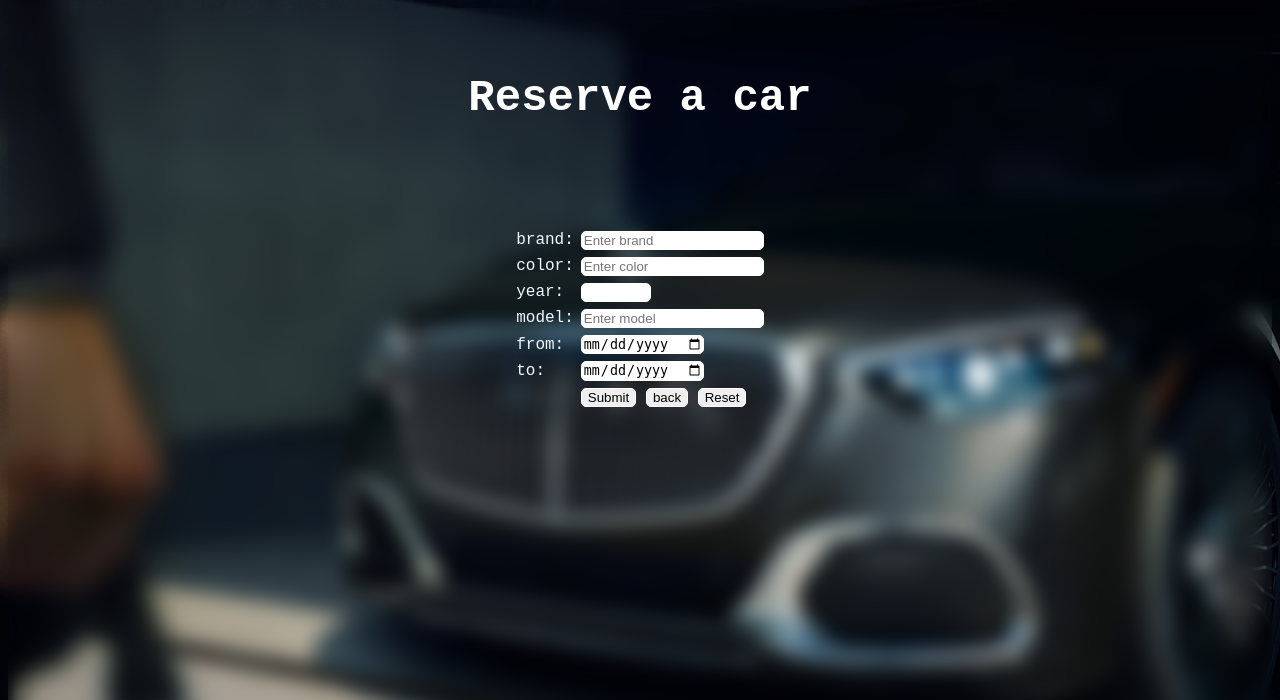
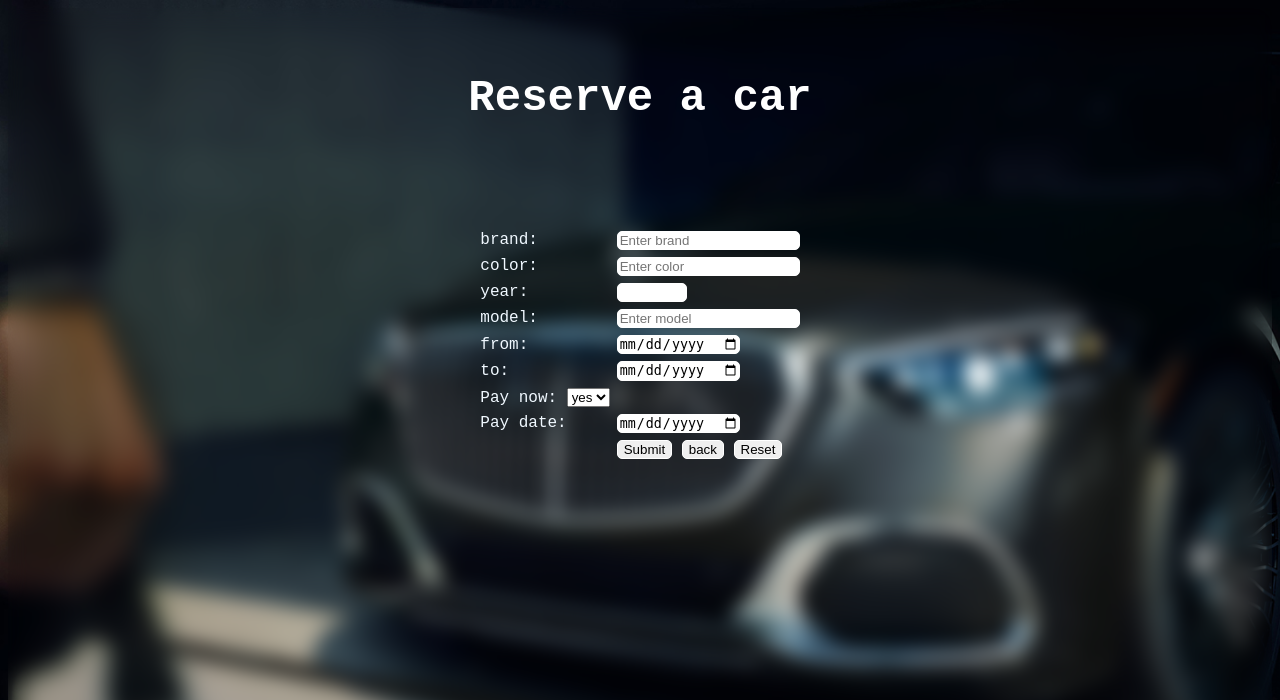
Before and after one commit to Moustafa-Daebis/Card-Rental-System, a PHP site: page /finalproject_car/reservation.php in a window 1280 px wide. Shown: the top 700 px of the page. Run offline with PHP 8.4, Linux system fonts and the light colour scheme.

Commit message:
Add files via upload

```diff
--- a/finalproject_car/customer/reservation.php
+++ b/finalproject_car/customer/reservation.php
@@ -76,6 +76,12 @@ backdrop-filter: blur(10px);
                 <tr><td>model:</td><td><input type="text"  name="model"  placeholder="Enter model">
                 <tr><td>from:</td><td><input type="date"  name="from"  placeholder="Enter start time">
                 <tr><td>to:</td><td><input type="date"  name="to"  placeholder="Enter end time">
+                <tr><td>Pay now:                 <select name="paid" id="paid">
+                <option value="YES">    yes</option>
+                <option value="NO">    no</option>
+                </select>
+                </td><td>
+                <tr><td>Pay date:</td><td>  <input type="date"  name="paid_date"  placeholder="Enter end time">
                 <tr><td></td><td><input type='submit' name='submit' id="submit" value='Submit'/> <input type='button' name='back' id="back" value='back' onclick="window.location.href='http://localhost/finalproject_car/customer/customer.php'"> <input type="reset"></td></tr>
                 </table>
         </form>
```
